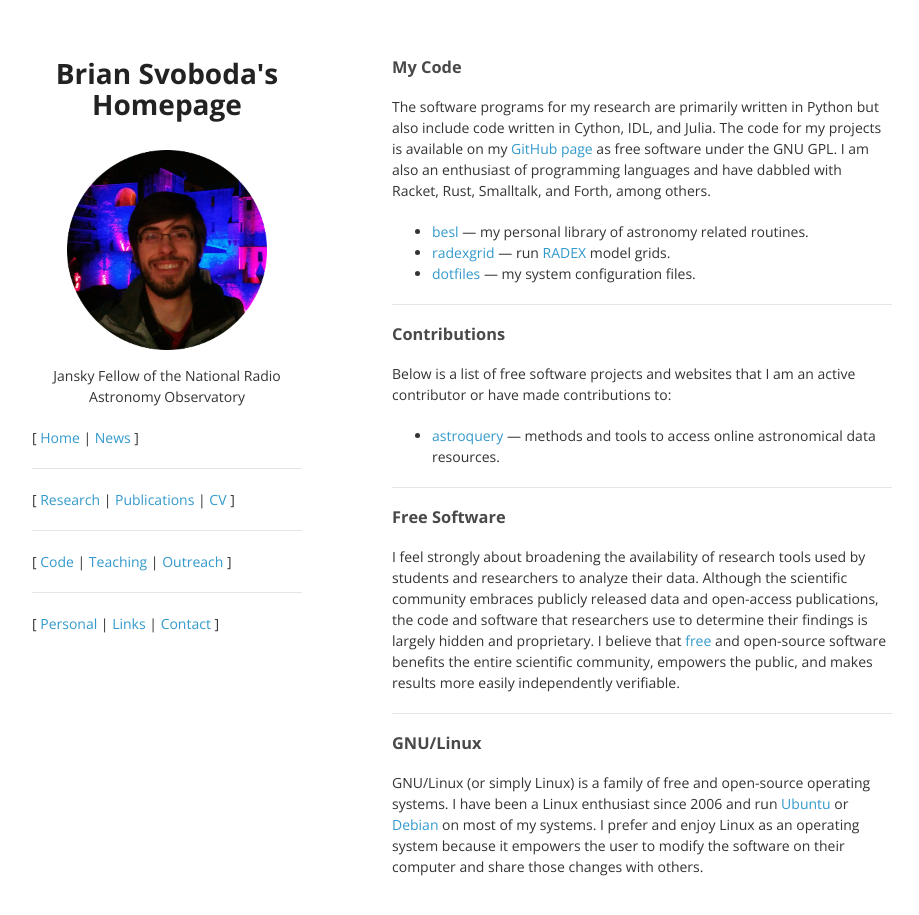
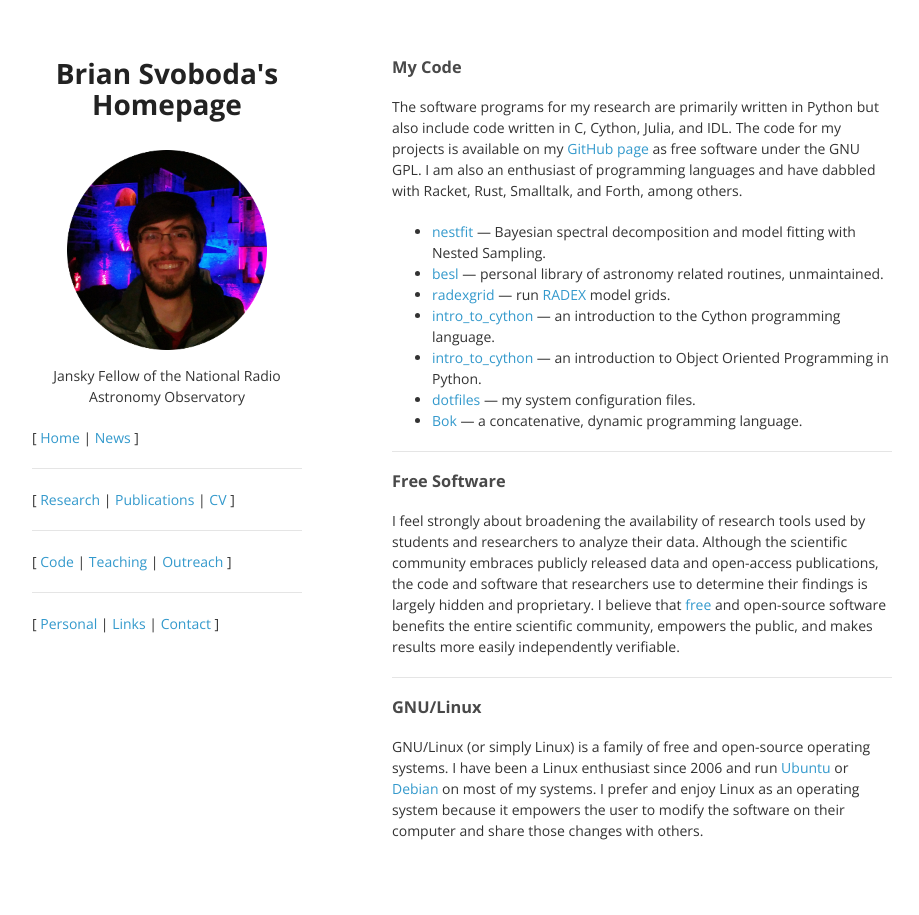
Before and after one commit to autocorr/autocorr.github.io, a Jekyll site: the page built from code.html, in a window 1280 px wide and 947 px high. Shown: the top 915 px of the window, without its empty margins (178-1097 px from the left). Built offline with Jekyll 4.4.1, drawn with Linux system fonts in a browser that asks for light colours.

Commit message:
Add nestfit to code page and update projects

```diff
--- a/code.html
+++ b/code.html
@@ -4,19 +4,15 @@ title: Code
 ---
 
 <h3>My Code</h3>
-<p>The software programs for my research are primarily written in Python but also include code written in Cython, IDL, and Julia. The code for my projects is available on my <a href="https://github.com/autocorr">GitHub page</a> as free software under the GNU GPL. I am also an enthusiast of programming languages and have dabbled with Racket, Rust, Smalltalk, and Forth, among others.</p>
+<p>The software programs for my research are primarily written in Python but also include code written in C, Cython, Julia, and IDL. The code for my projects is available on my <a href="https://github.com/autocorr">GitHub page</a> as free software under the GNU GPL. I am also an enthusiast of programming languages and have dabbled with Racket, Rust, Smalltalk, and Forth, among others.</p>
 <ul>
-	<li><a href="https://github.com/autocorr/besl">besl</a> &mdash; my personal library of astronomy related routines.</li>
+	<li><a href="https://github.com/autocorr/nestfit">nestfit</a> &mdash; Bayesian spectral decomposition and model fitting with Nested Sampling.</li>
+	<li><a href="https://github.com/autocorr/besl">besl</a> &mdash; personal library of astronomy related routines, unmaintained.</li>
 	<li><a href="https://github.com/autocorr/radexgrid">radexgrid</a> &mdash; run <a href="http://www.sron.rug.nl/~vdtak/radex/">RADEX</a> model grids.</li>
+	<li><a href="https://github.com/autocorr/intro_to_cython">intro_to_cython</a> &mdash; an introduction to the Cython programming language.</li>
+	<li><a href="https://github.com/autocorr/intro_to_oop">intro_to_cython</a> &mdash; an introduction to Object Oriented Programming in Python.</li>
 	<li><a href="https://github.com/autocorr/dotfiles">dotfiles</a> &mdash; my system configuration files.
-</ul>
-
-<hr>
-
-<h3>Contributions</h3>
-<p>Below is a list of free software projects and websites that I am an active contributor or have made contributions to:</p>
-<ul>
-	<li><a href="http://github.com/astropy/astroquery">astroquery</a> &mdash; methods and tools to access online astronomical data resources.</li>
+	<li><a href="https://github.com/autocorr/bok">Bok</a> &mdash; a concatenative, dynamic programming language.
 </ul>
 
 <hr>
```
